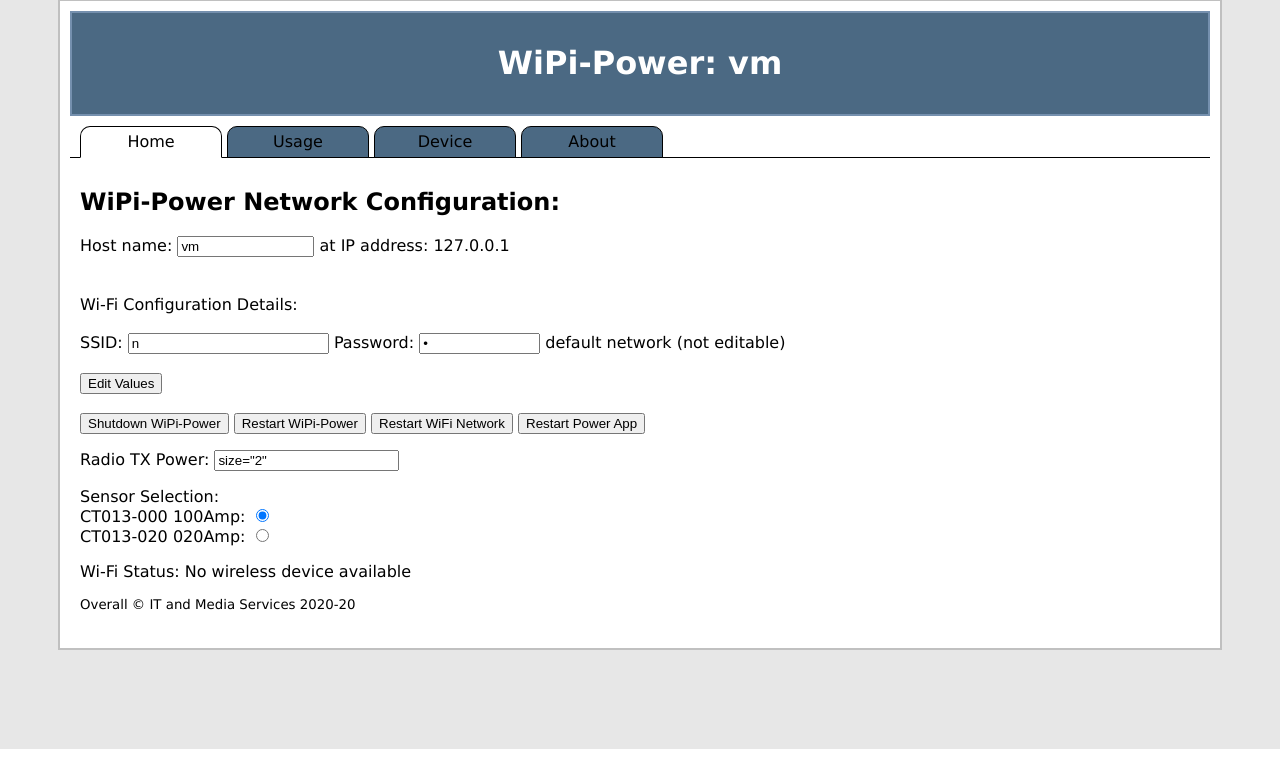
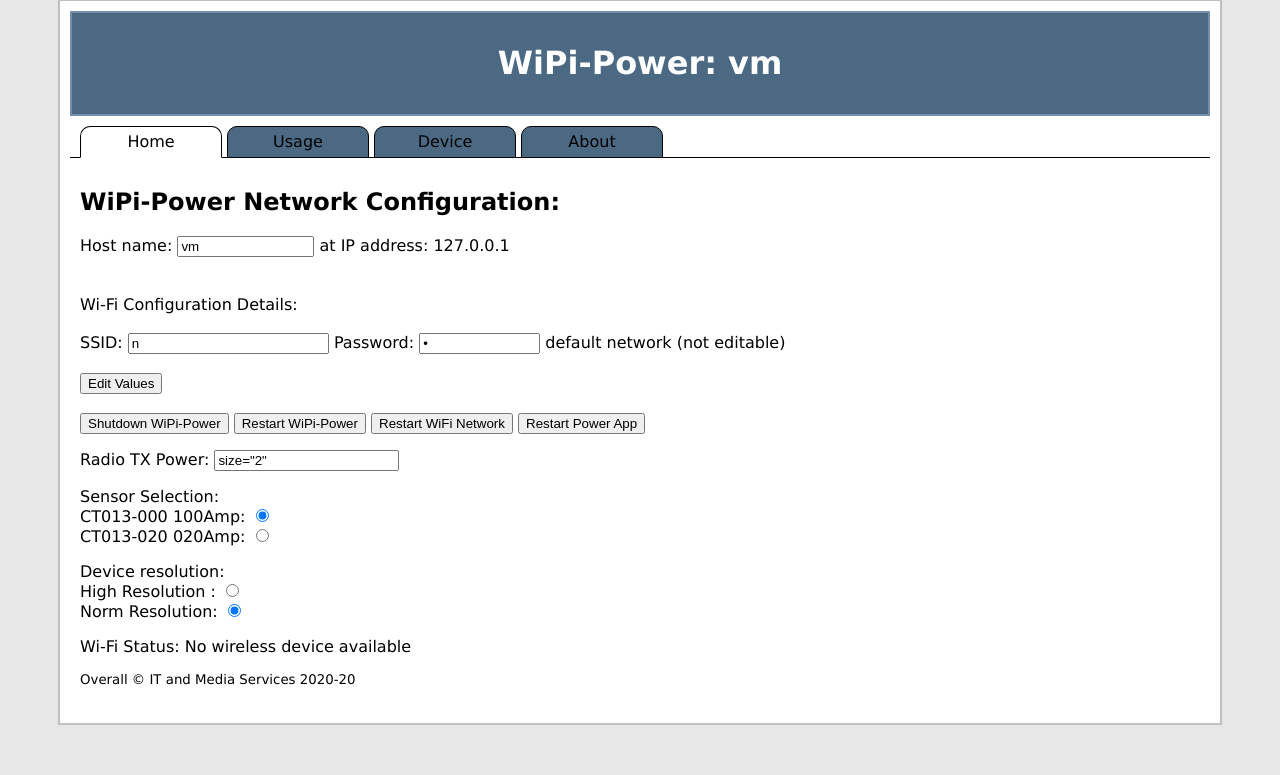
Before and after one commit to BewickPlace/Power, a PHP site: page /network.php in a window 1280 px wide. Shown: the part 51-826 px from the top of the page. Before the commit the page ends 800 px from the top, so only its background shows below. Run offline with PHP 8.4, Linux system fonts and the light colour scheme; data that the repository does not hold is empty.

Commit message:
Add: Resolution parameter

```diff
--- a/html/functions.php
+++ b/html/functions.php
@@ -64,6 +64,9 @@
 
 function getWiPisensor() {return getWiPi('SENSOR=');}
 function updateWiPisensor($name){return updateWiPi('SENSOR=',$name);}
+
+function getWiPiresolution() {return getWiPi('RES=');}
+function updateWiPiresolution($name){return updateWiPi('RES=',$name);}
 
 
 function getNetwork($primekey)
--- a/html/network.php
+++ b/html/network.php
@@ -128,6 +128,10 @@
 	updateWiPisensor(test_input($_POST["sensortype"]));
 	$changesmade = TRUE;
     }
+    if(isset($_POST['resolution'])) {
+	updateWiPiresolution(test_input($_POST["resolution"]));
+	$changesmade = TRUE;
+    }
   }
   $numberofnetworks = count($networks)/3;
   $hostIPaddress = $_SERVER['SERVER_ADDR'];
@@ -249,6 +253,30 @@
 	<input type="hidden" name="menuselect" value=<?php echo $menu_mode ?>>
 	</form>
         </p>
+     <?php
+   	$resolution = getWiPIresolution();
+	switch($resolution) {
+	case "-rHIGH":
+	    $high = "checked";
+	    $norm = "unchecked";
+	    break;
+	case "-rNORM":
+	    $high = "unchecked";
+	    $norm = "checked";
+	    break;
+	default:
+	    $high = "unchecked";
+	    $norm = "checked";
+	}
+	echo "Device resolution:";
+  ?>
+	</form>
+	<form  method="post" action="<?php echo htmlspecialchars($_SERVER["PHP_SELF"]);?>" autocomplete="off">
+	High Resolution : <input type="radio" name="resolution"  value="-rHIGH" <?php echo $high?> onchange="this.form.submit()"> <br>
+	Norm Resolution:  <input type="radio" name="resolution"  value="-rLOW"  <?php echo $norm?> onchange="this.form.submit()"> <br>
+	<input type="hidden" name="menuselect" value=<?php echo $menu_mode ?>>
+	</form>
+        </p>
    <p>
    Wi-Fi Status:
    <?php
```
Also changed, not shown: 2 other files.
